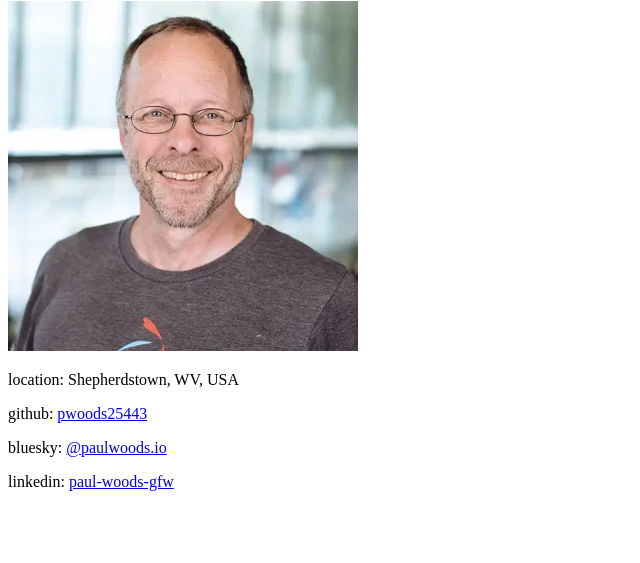
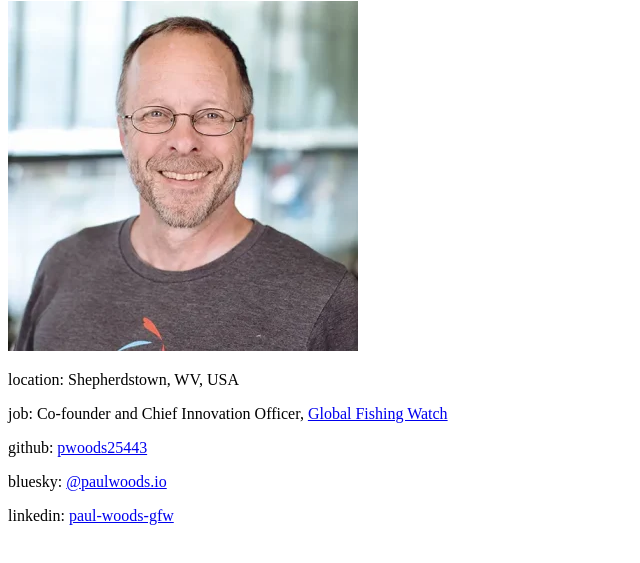
Before and after one commit to pwoods25443/paulwoods.io, a plain HTML site: page index.html in a window 1280 px wide. Shown: the part 79-642 px from the top of the page, without its empty margins (0-640 px from the left). Drawn offline with Linux system fonts and the light colour scheme.

Commit message:
add link to GFW

```diff
--- a/index.html
+++ b/index.html
@@ -8,6 +8,7 @@
 <h1>Paul Woods</h1>
 <img src="./paul_woods_headshot.webp" alt="Paul Woods"/>
 <p>location: Shepherdstown, WV, USA</p>
+<p>job: Co-founder and Chief Innovation Officer, <a href="https://globalfishingwatch.org">Global Fishing Watch</a></p>
 <p>github: <a href="https://github.com/pwoods25443/">pwoods25443</a></p>
 <p>bluesky: <a href="https://bsky.app/profile/paulwoods.io">@paulwoods.io</a></p>
 <p>linkedin: <a href="https://www.linkedin.com/in/paul-woods-gfw/">paul-woods-gfw</a></p>
```
